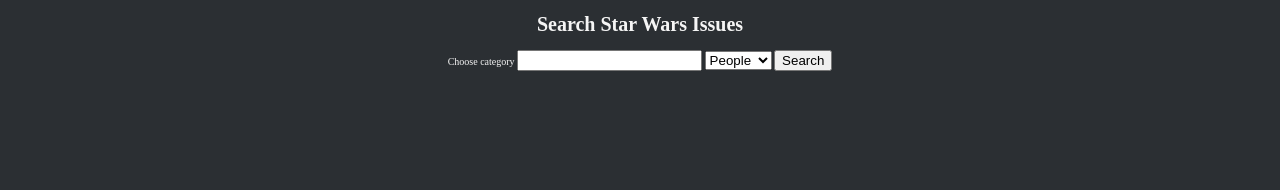
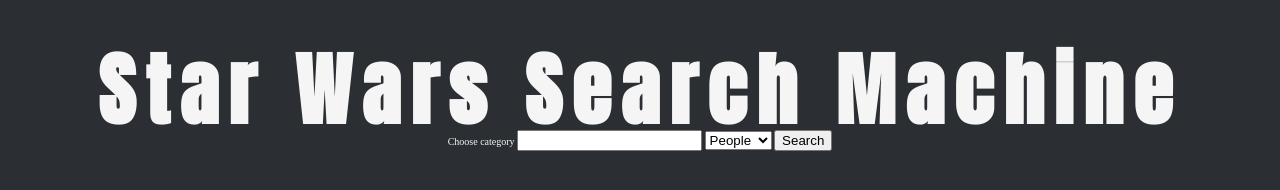
Before and after one commit to KP1976/Star-Wars-API, a website built with webpack: page src/index.html in a window 1280 px wide. Built offline with nearby package versions, Linux system fonts and the light colour scheme.

Commit message:
Add title css styles

```diff
--- a/src/index.html
+++ b/src/index.html
@@ -11,7 +11,7 @@
 
 <body>
   <div class="container">
-    <h1 class="title">Search Star Wars Issues</h1>
+    <h1 class="title">Star Wars Search Machine</h1>
     <form class="form">
       <label class="form__label">Choose category</label>
       <input type="text" class="form__input">
--- a/src/scss/style.scss
+++ b/src/scss/style.scss
@@ -14,6 +14,7 @@
 }
 
 body {
+	background-color: #2b2f33;
 	color: var(--font-color);
 	margin: 0;
 	padding: 0;
@@ -21,9 +22,18 @@
 
 .container {
 	align-items: center;
-	background-color: #2b2f33;
 	display: flex;
 	flex-direction: column;
-	// font-family: var(--font-headers);
 	height: 100vh;
+	margin: 0 auto;
+	padding-top: 5rem;
+	width: 120rem;
 }
+
+.title {
+	font-family: var(--font-headers);
+	font-size: 8rem;
+	letter-spacing: 1rem;
+	line-height: 1;
+	margin: 0;
+}
```
